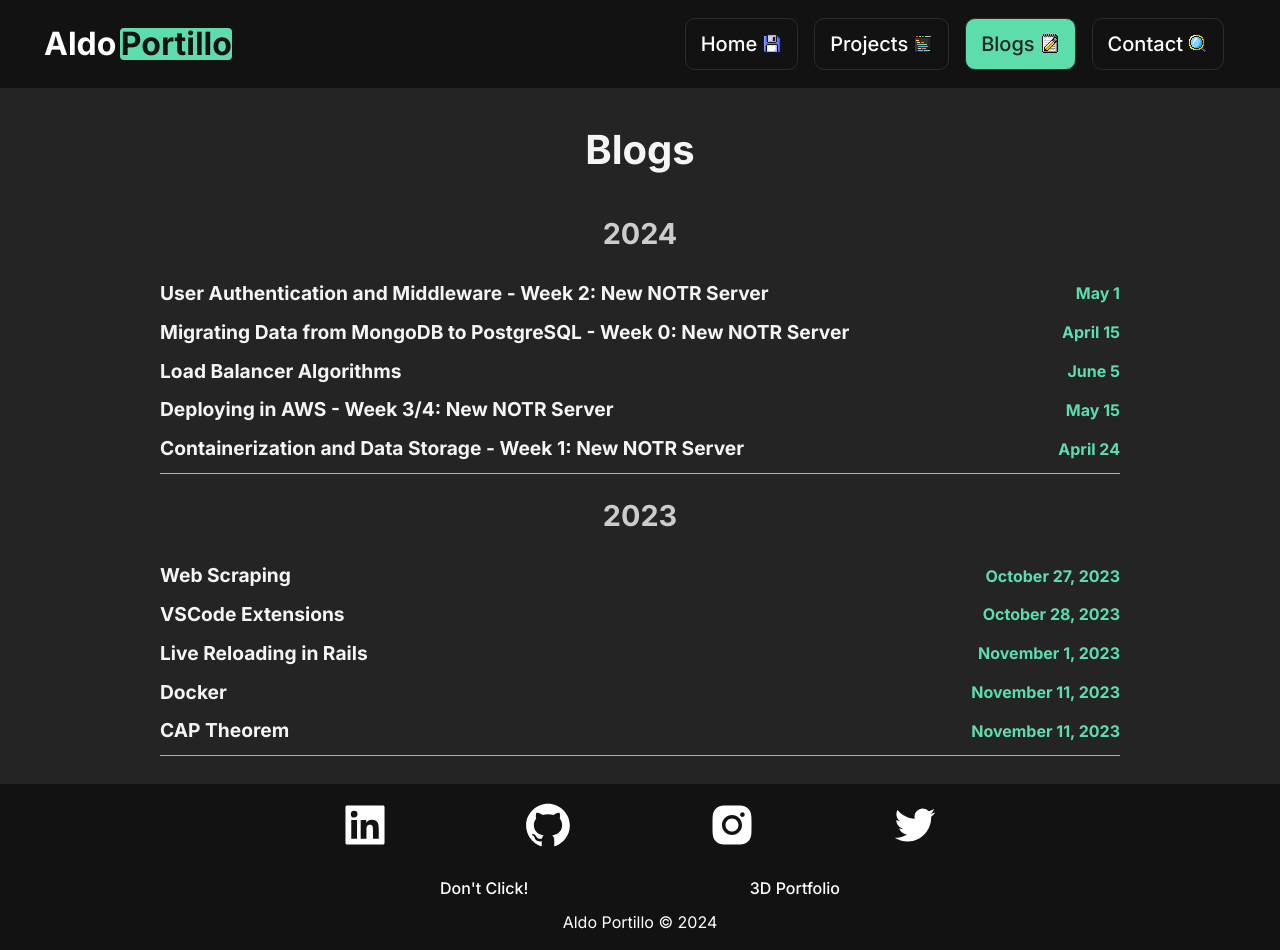
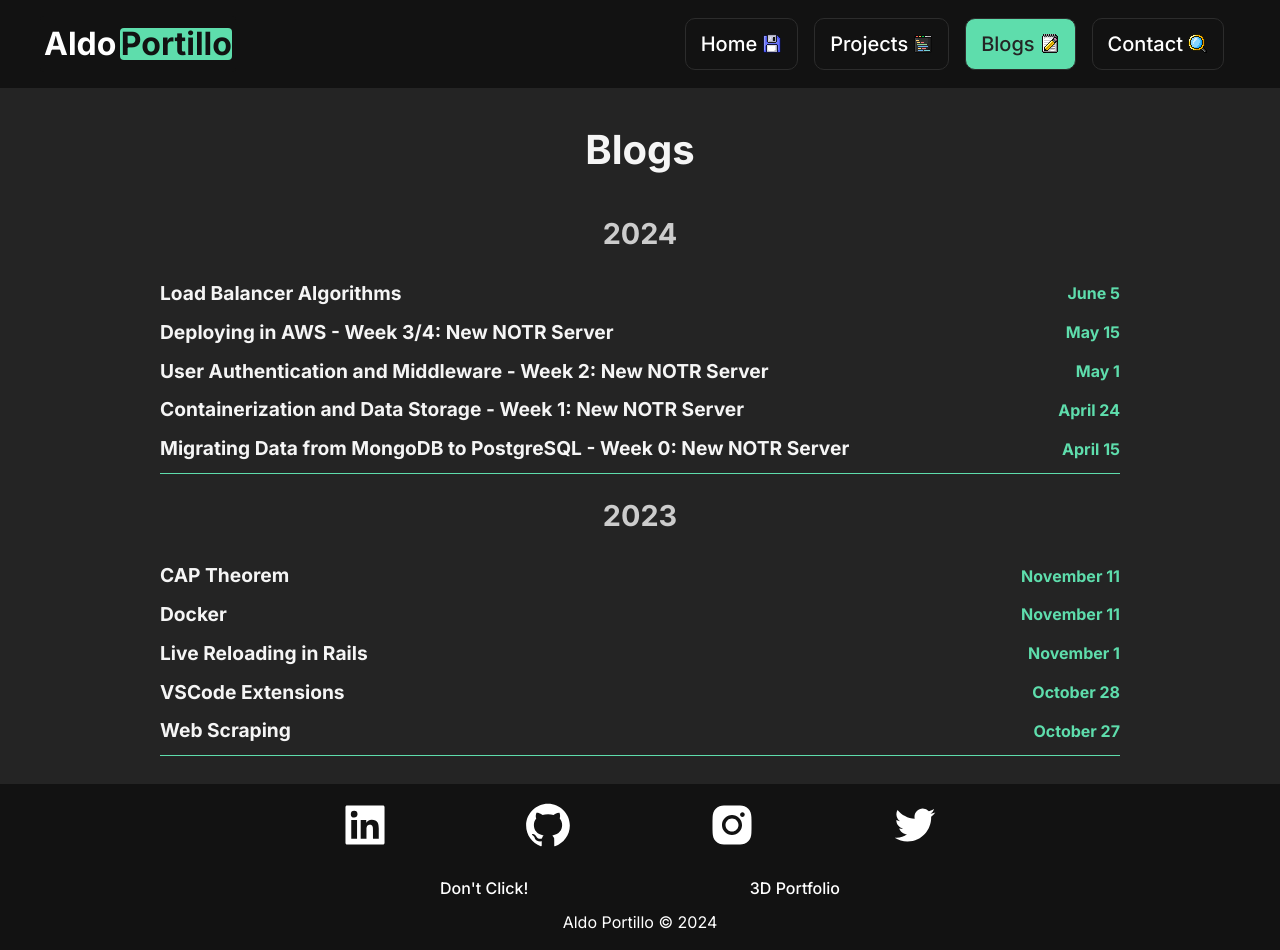
Before and after one commit to aldoportillo/portfolio-next, a Next.js app: page /blogs in a window 1280 px wide. Built offline with nearby package versions, Linux system fonts and the light colour scheme.

Commit message:
Fix Blogs Post Order

```diff
--- a/src/app/blogs/page.js
+++ b/src/app/blogs/page.js
@@ -53,11 +53,7 @@ async function Blogs() {
 
 function formatDate(timestamp) {
   const date = new Date(timestamp);
-  const now = new Date();
   const options = { month: "long", day: "numeric" };
-  if (date.getFullYear() !== now.getFullYear()) {
-    options.year = "numeric";
-  }
   return date.toLocaleDateString("en-US", options);
 }
 
--- a/src/components/ProjectCard/ProjectCard.js
+++ b/src/components/ProjectCard/ProjectCard.js
@@ -18,7 +18,7 @@ function ProjectCard({ project }) {
           <div className={styles.link}>
           <TfiWorld />
           <a href={project.liveLink} target="_blank" rel="noreferrer">
-            Live Site
+            Live
           </a>
           </div>
         )}
@@ -30,7 +30,7 @@ function ProjectCard({ project }) {
             target="_blank"
             rel="noreferrer"
           >
-            Server Repo
+            Server
           </a>
           </div>
         )}
@@ -42,7 +42,7 @@ function ProjectCard({ project }) {
             target="_blank"
             rel="noreferrer"
           >
-            Client Repo
+            Client
           </a>
           </div>
         )}
--- a/src/helpers/file-helpers.js
+++ b/src/helpers/file-helpers.js
@@ -21,7 +21,7 @@ export async function getBlogPostList() {
   }
 
   return blogPosts.sort((p1, p2) =>
-    p1.publishedAt < p2.publishedAt ? 1 : -1
+    new Date(p2.published_at).getTime() - new Date(p1.published_at).getTime()
   );
 }
 
```
